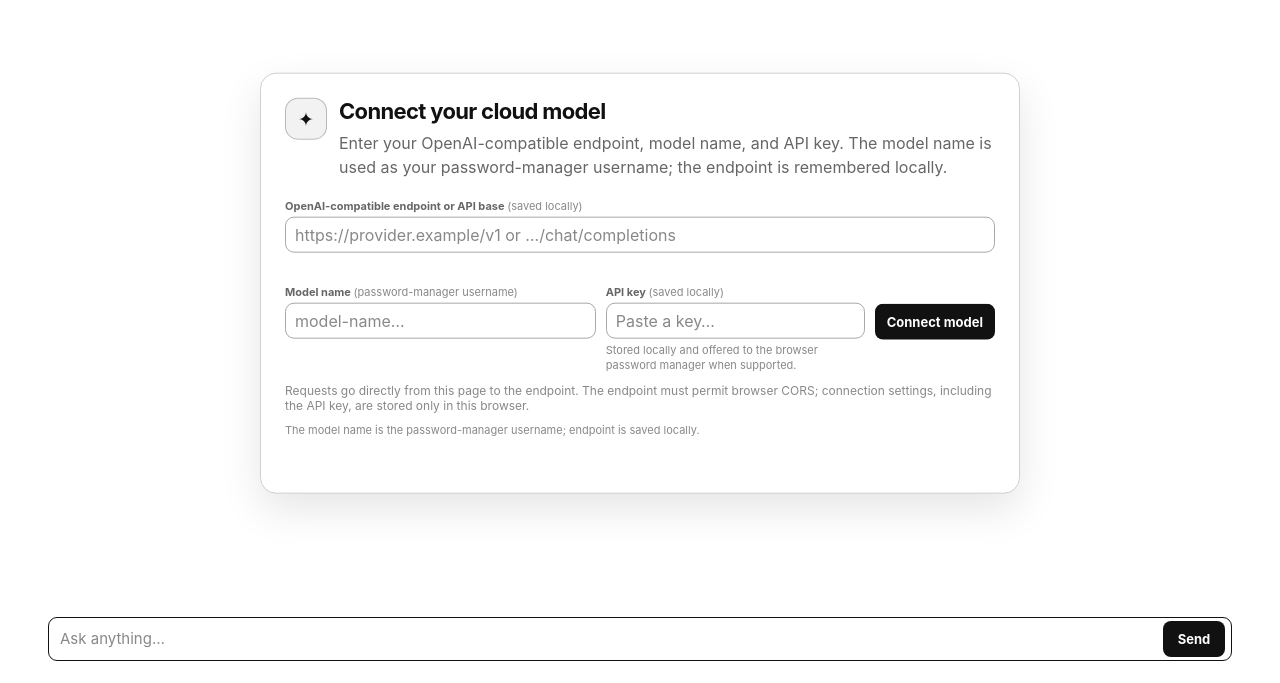
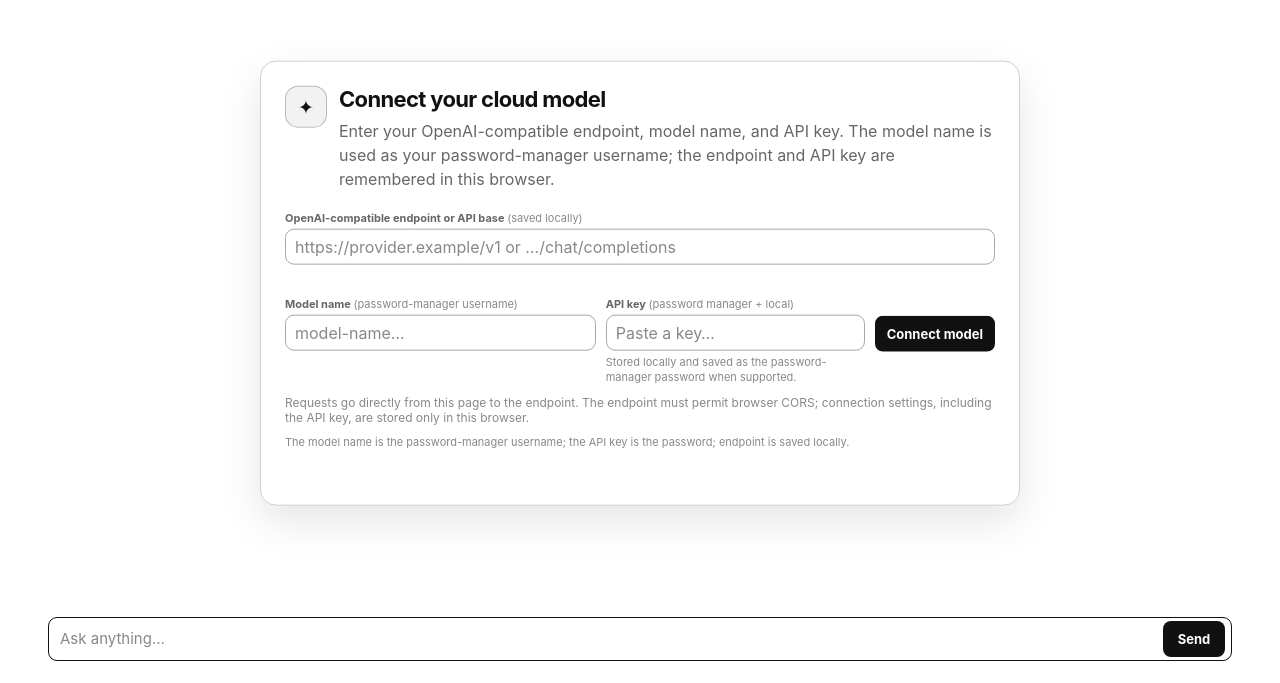
Before and after one commit to notCorwin/static-web-agent, a website with bundled scripts: page index.html in a window 1280 px wide. Shown: the part 117-800 px from the top of the page. Built offline with nearby package versions, Linux system fonts and the light colour scheme; files whose address does not match are found by name.

Commit message:
Clarify credential storage and remove field focus rings

```diff
--- a/src/app/app.ts
+++ b/src/app/app.ts
@@ -910,7 +910,7 @@ export class AgentApp {
     try {
       const credential = new PasswordCredential({ id: settings.model, name: settings.endpoint, password: settings.apiKey });
       await store.call(credentials, credential);
-      this.element("credential-status").textContent = "Saved with the model name as the password-manager username; endpoint saved locally.";
+      this.element("credential-status").textContent = "Saved the model name as the password-manager username and the API key as the password; endpoint saved locally.";
     } catch {
       // A password manager may reject programmatic storage; local settings remain available.
     }
--- a/src/app/view.ts
+++ b/src/app/view.ts
@@ -22,7 +22,7 @@ export function renderShell(root: HTMLElement): AppElements {
               <div class="connection-icon" aria-hidden="true">✦</div>
               <div>
                 <h2 id="connection-title">Connect your cloud model</h2>
-                <p>Enter your OpenAI-compatible endpoint, model name, and API key. The model name is used as your password-manager username; the endpoint is remembered locally.</p>
+                <p>Enter your OpenAI-compatible endpoint, model name, and API key. The model name is used as your password-manager username; the endpoint and API key are remembered in this browser.</p>
               </div>
             </div>
             <form class="connection-form" id="connection-form" novalidate>
@@ -37,13 +37,13 @@ export function renderShell(root: HTMLElement): AppElements {
                 <p class="field-error" id="model-error" role="status" aria-live="polite"></p>
               </div>
               <div class="field">
-                <label for="model-key">API key <span class="faint">(saved locally)</span></label>
+                <label for="model-key">API key <span class="faint">(password manager + local)</span></label>
                 <input id="model-key" name="apiKey" type="password" autocomplete="current-password" aria-describedby="key-help" placeholder="Paste a key…" />
-                <p class="field-help" id="key-help">Stored locally and offered to the browser password manager when supported.</p>
+                <p class="field-help" id="key-help">Stored locally and saved as the password-manager password when supported.</p>
               </div>
               <button class="primary-button" type="submit"><span class="button-content"><span class="button-label">Connect model</span><span class="spinner" hidden aria-hidden="true"></span></span></button>
               <p class="connection-note">Requests go directly from this page to the endpoint. The endpoint must permit browser CORS; connection settings, including the API key, are stored only in this browser.</p>
-              <p class="credential-status" id="credential-status" role="status" aria-live="polite">The model name is the password-manager username; endpoint is saved locally.</p>
+              <p class="credential-status" id="credential-status" role="status" aria-live="polite">The model name is the password-manager username; the API key is the password; endpoint is saved locally.</p>
               <p class="connection-status" id="connection-status" role="status" aria-live="polite" aria-atomic="true"></p>
             </form>
           </section>
--- a/styles.css
+++ b/styles.css
@@ -116,6 +116,7 @@ button:disabled { cursor: not-allowed; opacity: .58; }
 .field input { min-height: 36px; padding: 7px 9px; }
 .field input::placeholder, .composer textarea::placeholder { color: var(--faint); }
 .field input:hover, .field input:focus, .composer textarea:focus { border-color: var(--accent); }
+.field input:focus, .field input:focus-visible { outline: 0 !important; outline-offset: 0; box-shadow: none; }
 .field input[aria-invalid="true"] { border-color: var(--danger); }
 .faint { color: var(--faint); font-weight: 400; }
 .field-error, .field-help { min-height: 16px; margin: 0; font-size: 11px; line-height: 1.35; }
```
Also changed, not shown: test/browser-check.mjs (+15 -0 lines).
